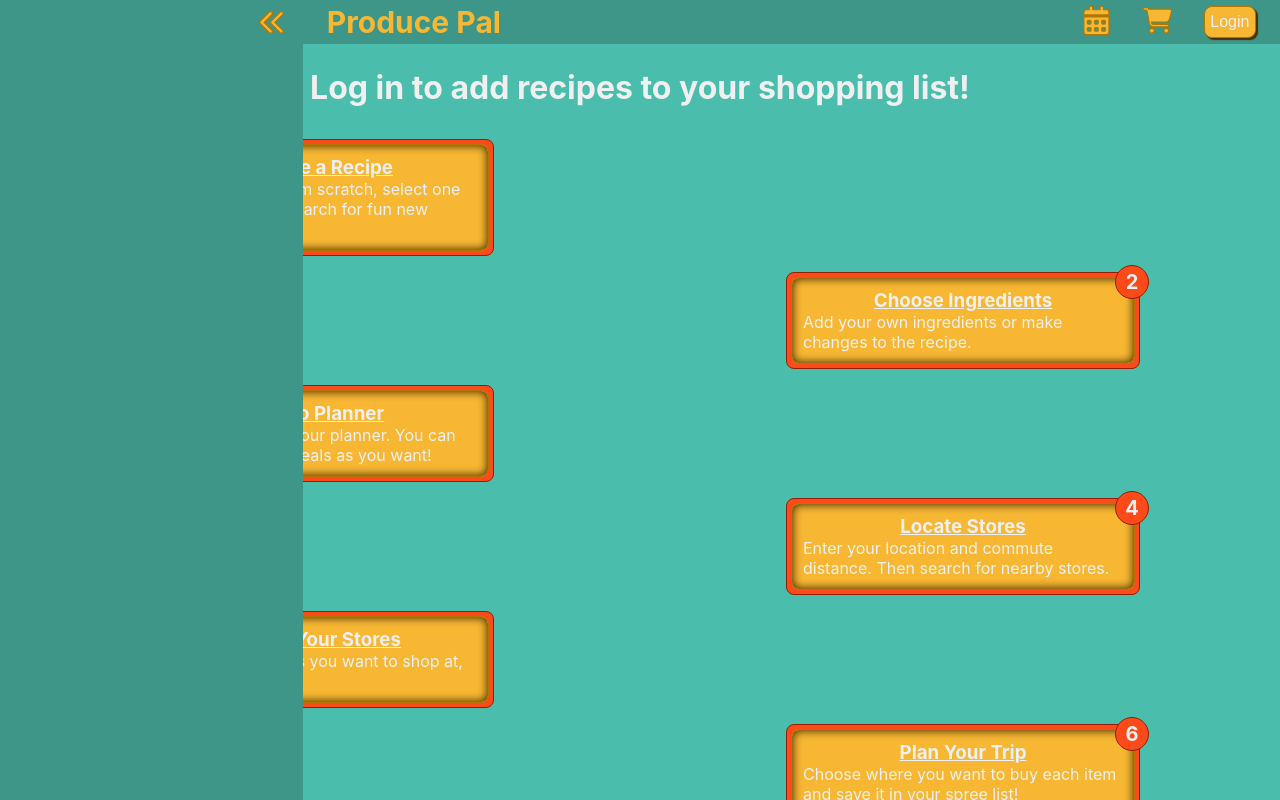
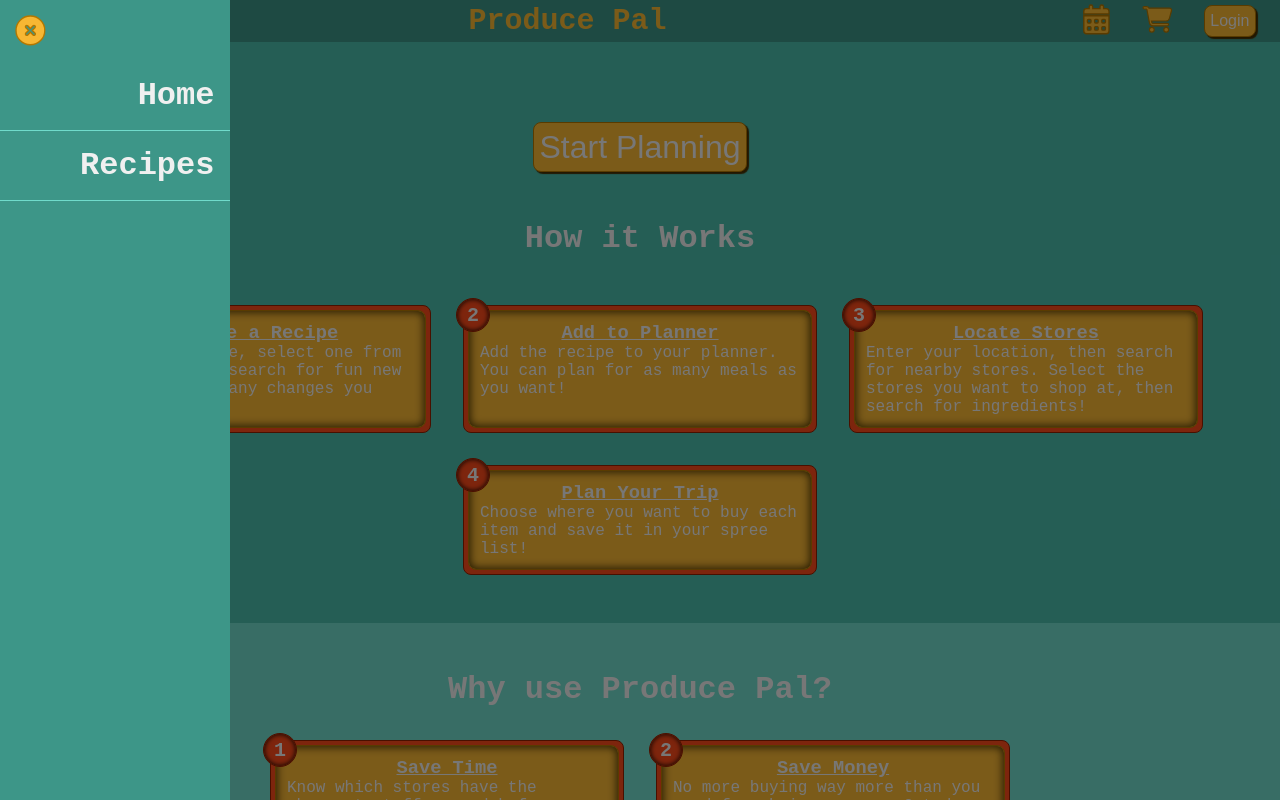
Before and after one commit to VartanKazar/produce-pal, a React (Create React App) app: page / in a window 1280 px wide. Both pictures are taken after a click on the icon 38 px from the left and 21 px from the top of the page. Shown: the top 800 px of the page. Built offline with nearby package versions, Linux system fonts and the light colour scheme.

Commit message:
Finalized navbar styling.  Made changes to indexed cards.  Changed home page steps.

```diff
--- a/package.json
+++ b/package.json
@@ -15,6 +15,7 @@
     "react": "^18.0.0",
     "react-dom": "^18.0.0",
     "react-redux": "^7.2.8",
+    "react-router-dom": "^6.3.0",
     "react-scripts": "5.0.0",
     "redux": "^4.1.2"
   },
--- a/src/App.css
+++ b/src/App.css
@@ -3,6 +3,7 @@
   2.  Page Classes
     2.1.  home-page
       2.1.1. steps-section
+    2.2.  recipes-page
   3.  Component Classes
     3.1.  indexed-card
     3.2.  navbar
@@ -19,6 +20,7 @@
 :root {
   --background-color-primary: #4ABDAC;
   --background-color-secondary: #3d9688;
+  --background-color-accent: #70dbcb;
   --highlight-color-gold: #F7B733;
   --highlight-color-gold-border: #b37700;
   --highlight-color-gold-shadow: #462f01;
@@ -34,7 +36,8 @@ html, body, #root {
   margin: 0px;
   font-size: clamp(85%, 2vw, 100%);
   background-color: var(--background-color-primary);
-  color: var(--text-color-light)
+  color: var(--text-color-light);
+  font-family: 'Courier New', Courier, monospace;
 }
 
 h1, h2, h3, h4, h5, h6 {
@@ -53,32 +56,48 @@ h1, h2, h3, h4, h5, h6 {
 /* 2.1. home-page */
 .home-page {
   display: flex;
+  gap: 3rem;
+  justify-content: center;
+  align-items: center;
+  box-sizing: border-box;
+  flex-direction: column;
+  width: 100%;
+  padding: 5rem 1.5rem;
+}
+
+/* 2.1.1 steps-section */
+.steps-section {
+  display: flex;
+  flex-direction: row;
+  flex-wrap: wrap;
+  justify-content: center;
+  align-content: flex-start;
+  box-sizing: border-box;
+  gap: 2rem;
+  width: 100%;
+}
+
+.promotional-section {
+  display: flex;
+  flex-direction: row;
+  flex-wrap: wrap;
+  box-sizing: border-box;
+  justify-content: center;
+  gap: 2rem;
+  width: calc(100% + 3rem);
+  padding: 3rem 1.5rem;
+  background-color: var(--background-color-accent);
+}
+
+/* 2.2. recipes-page */
+.recipes-page {
+  display: flex;
   gap: 2rem;
   justify-content: center;
   align-items: center;
   box-sizing: border-box;
   flex-direction: column;
   width: 100%;
-  padding: 1.5rem;
-}
-
-/* 2.1.1 steps-section */
-.steps-section {
-  display: flex;
-  flex-direction: column;
-  width: 100%;
-}
-
-.steps-section > div:nth-child(odd) {
-  align-self: flex-start;
-}
-
-.steps-section > div:nth-child(even) {
-  align-self: flex-end;
-}
-
-.steps-section > div:not(:last-child) {
-  margin-bottom: 1rem;
 }
 
 /* 3. Component Classes */
@@ -93,7 +112,7 @@ h1, h2, h3, h4, h5, h6 {
   border-radius: 0.5rem;
   counter-reset: indexed-card-counter;
   padding: 1rem;
-  z-index: 100;
+  z-index: 10;
 }
 
 .indexed-card::before {
@@ -120,20 +139,14 @@ h1, h2, h3, h4, h5, h6 {
   width: 2rem;
   height: 2rem;
   top: -0.5rem;
+  left: -0.5rem;
   border-radius: 2rem;
   border: 1px solid var(--highlight-color-red-border);
   background-color: var(--highlight-color-red);
-  z-index: 99;
+  z-index: 11;
   font-size: 1.25rem;
   font-weight: bold;
-}
-
-.indexed-card.odd::after {
-  left: -0.5rem;
-}
-
-.indexed-card.even::after {
-  left: calc(100% - 1.5rem);
+  box-shadow: inset 0 0 4px 1px var(--highlight-color-red-shadow);
 }
 
 /* 3.2. navbar */
@@ -143,7 +156,6 @@ h1, h2, h3, h4, h5, h6 {
   flex-direction: row;
   flex-wrap: wrap;
   box-sizing: border-box;
-  align-self: flex-end;
   justify-content: space-between;
   align-items: center;
   background-color: var(--background-color-secondary);
@@ -154,13 +166,71 @@ h1, h2, h3, h4, h5, h6 {
   transition: 0.5s;
 }
 
-.nav-bar.drawer-active {
-  width: calc(100% - 24ch);
+.nav-bar-title {
+  display: none;
+}
+
+.nav-bar-drawer-container {
+  visibility: hidden;
+  position: absolute;
+  top: 0;
+  left: 0;
+  z-index: -2;
+  background-color: rgba(0, 0, 0, 0.0);
+  width: 100%;
+  height: 100%;
   transition: 0.5s;
 }
 
-.nav-bar-title {
-  display: none;
+.nav-bar-drawer-container.active {
+  visibility: visible;
+  position: absolute;
+  top: 0;
+  left: 0;
+  z-index: 90;
+  background-color: rgba(0, 0, 0, 0.5);
+  width: 100%;
+  height: 100%;
+  overflow: hidden;
+  transition: 0.5s;
+}
+
+.nav-bar-drawer {
+  visibility: hidden;
+  display: flex;
+  box-sizing: border-box;
+  flex-direction: column;
+  justify-content: flex-start;
+  align-items: flex-end;
+  position: fixed;
+  top: 0;
+  left: 0;
+  width: 0;
+  height: 100%;
+  background-color: var(--background-color-secondary);
+  opacity: 0;
+  z-index: -3;
+  transition: 0.3s;
+}
+
+.nav-bar-drawer.active {
+  visibility: visible;
+  opacity: 1;
+  width: 24ch;
+  z-index: 99;
+  transition: 0.3s;
+}
+
+
+
+.nav-bar-user-section {
+  display: flex;
+  flex-direction: row;
+  flex-wrap: wrap;
+  justify-content: center;
+  align-items: center;
+  gap: 1rem;
+  transition: 0.25s;
 }
 
 .nav-icon-default {
@@ -216,42 +286,29 @@ h1, h2, h3, h4, h5, h6 {
 
 .nav-icon-default.drawer-collapse-icon {
   justify-self: flex-end;
-  align-self: flex-end;
+  align-self: flex-start;
+  margin: 1rem;
 }
 
-.nav-bar-user-section {
-  display: flex;
-  flex-direction: row;
-  flex-wrap: wrap;
-  justify-content: center;
-  align-items: center;
-  gap: 1rem;
+#nav-bar-link {
+  cursor: pointer;
+  width: 100%;
+  background-color: var(--background-color-secondary);
+  border-bottom: 1px solid var(--background-color-accent);
+  text-align: end;
+  padding: 1rem 1rem;
+  font-size: 2rem;
+  font-weight: bold;
+  transition: 0.25s;
+  text-decoration: none;
+  color: var(--text-color-light)
+}
+
+#nav-bar-link:hover {
+  background-color: var(--background-color-primary);
+  border-bottom: 1px solid var(--highlight-color-gold);
   transition: 0.25s;
 }
-
-.nav-bar-drawer {
-  display: flex;
-  box-sizing: border-box;
-  flex-direction: column;
-  justify-content: flex-start;
-  align-items: flex-start;
-  position: fixed;
-  top: 0;
-  left: 0;
-  width: 0;
-  height: 100vmax;
-  padding: 0 0;
-  background-color: var(--background-color-secondary);
-  z-index: 999;
-  transition: 0.5s;
-}
-
-.nav-bar-drawer.active {
-  width: 24ch;
-  padding: 0.5rem 1rem;
-  transition: 0.5s;
-}
-
 
 /* 4. Html Overrides */
 
@@ -298,19 +355,12 @@ button:hover:after {
 }
 
 /* 5.  Font Awesome overrides */
-.fa-cart-shopping, .fa-calendar-days, .fa-angles-right, .fa-angles-left {
+.fa-cart-shopping, .fa-calendar-days, .fa-bars, .fa-circle-xmark {
   stroke: var(--highlight-color-gold-border);
   stroke-width: 1.5rem;
 }
 
 /* 6.  Media Queries */
-
-@media only screen and (min-width: 1024px) {
-  .steps-section {
-    align-self: center;
-    width: calc(1024px - 1.5rem);
-  }
-}
 
 @media only screen and (min-width: 600px) {
   .nav-bar {
--- a/src/App.js
+++ b/src/App.js
@@ -1,16 +1,24 @@
 import React from 'react';
-import logo from './logo.svg';
 import { Counter } from './features/counter/Counter';
 import './App.css';
+import { BrowserRouter, Routes, Route } from 'react-router-dom';
 
 import NavBar from './components/NavBar';
 import Home from './pages/Home';
+import Recipes from './pages/Recipes';
 
 function App() {
   return (
     <div className="App">
       <NavBar/>
-      <Home/>
+      <div id="Page">
+        <BrowserRouter>
+          <Routes>
+            <Route path="/recipes" element={<Recipes/>}/>
+            <Route path="/" element={<Home/>}/>
+          </Routes>
+        </BrowserRouter>
+      </div>
     </div>
   );
 }
--- a/src/components/IndexedCard.js
+++ b/src/components/IndexedCard.js
@@ -4,7 +4,7 @@ const IndexedCard = ({index, title, description}) => {
 
     return (
         <div
-        className={`indexed-card ${(index % 2 === 0) ? "even" : "odd"}`}
+        className="indexed-card"
         id={`index-card-${index}`}
         key={`index-card-${index}`}
         index={`${index}`}
--- a/src/components/NavBar.js
+++ b/src/components/NavBar.js
@@ -1,6 +1,7 @@
 import React, { useState, useEffect } from 'react';
 import { FontAwesomeIcon } from '@fortawesome/react-fontawesome';
-import { faCartShopping, faCalendarAlt, faAnglesLeft, faAnglesRight } from "@fortawesome/free-solid-svg-icons"
+import { faCartShopping, faCalendarAlt, faCircleXmark, faBars } from "@fortawesome/free-solid-svg-icons"
+import { Link } from 'react-router-dom';
 
 const NavBar = () => {
 
@@ -12,17 +13,23 @@ const NavBar = () => {
     const [drawer, setDrawer] = useState(0)
 
     const handleDrawerClick = () => {
-        if(drawer === 0)
+        if(drawer === 0){
             setDrawer(1)
+            // var root = document.getElementById("Page")
+            // root.style.filter = "blur(5px) brightness(0.25)"
+            // root.style.pointerEvents = "none"
+
+        }
 
         else setDrawer(0)
     }
 
     return (
-        <div className={`nav-bar ${drawer === 1 ? "drawer-active" : ""}`} id="nav-bar-container">
-            {drawer === 0 &&
-            <FontAwesomeIcon icon={faAnglesRight} className="nav-icon-default" onClick={() => handleDrawerClick()}/>
-            }
+        <React.Fragment>
+
+            <div className="nav-bar">
+
+                <FontAwesomeIcon icon={faBars} className="nav-icon-default" onClick={() => handleDrawerClick()}/>
 
                 <h2 className='nav-bar-title'>Produce Pal</h2>
 
@@ -38,16 +45,22 @@ const NavBar = () => {
                     <button>Login</button>
                 </div>
 
-                <div className={`nav-bar-drawer ${drawer === 1 ? "active" : ""}`}>
-                    {drawer === 1 &&
+
+            </div>
+
+            <aside className={`nav-bar-drawer-container ${drawer === 1 ? "active" : ""}`}/>
+
+            <aside className={`nav-bar-drawer ${drawer === 1 ? "active" : ""}`}>
+
                 <FontAwesomeIcon
-                        icon={faAnglesLeft}
+                icon={faCircleXmark}
                 className="nav-icon-default drawer-collapse-icon"
                 onClick={() => handleDrawerClick()}/>
-                    }
-                </div>
 
-        </div>
+                <a id="nav-bar-link" href="/">Home</a>
+                <a id="nav-bar-link" href="/recipes">Recipes</a>
+            </aside>
+        </React.Fragment>
     )
 }
 
--- a/src/pages/Home.js
+++ b/src/pages/Home.js
@@ -1,50 +1,67 @@
 import React, { useState, useEffect } from 'react';
 import IndexedCard from '../components/IndexedCard';
+import { useNavigate } from 'react-router-dom';
 
 const Home = () => {
 
+    const navigate = useNavigate()
+
     return (
         <div className='home-page'>
-            <h1>Log in to add recipes to your shopping list!</h1>
+
+            <button
+            onClick={() => navigate("/recipes")}
+            style = {{
+                fontSize: "2rem"
+            }}
+            >
+                Start Planning
+            </button>
+
+            <h1>How it Works</h1>
 
             <div className='steps-section'>
                 <IndexedCard
                 index={1}
                 title="Choose a Recipe"
-                description="Create a recipe from scratch, select one from your list, or search for fun new recipes!"
+                description="Create a recipe, select one from your list, or search for fun new recipes!  Make any changes you want."
                 />
-
 
                 <IndexedCard
                 index={2}
-                title="Choose Ingredients"
-                description="Add your own ingredients or make changes to the recipe."
-                />
-
-                <IndexedCard
-                index={3}
                 title="Add to Planner"
                 description="Add the recipe to your planner.  You can plan for as many meals as you want!"
                 />
 
                 <IndexedCard
-                index={4}
+                index={3}
                 title="Locate Stores"
-                description="Enter your location and commute distance.  Then search for nearby stores."
+                description="Enter your location, then search for nearby stores.  Select the stores you want to shop at, then search for ingredients!"
                 />
 
                 <IndexedCard
-                index={5}
-                title="Select Your Stores"
-                description="Select all the stores you want to shop at, then hit search!"
-                />
-
-                <IndexedCard
-                index={6}
+                index={4}
                 title="Plan Your Trip"
                 description="Choose where you want to buy each item and save it in your spree list!"
                 />
             </div>
+
+
+            <div className='promotional-section'>
+                <h1 style = {{width: "100%", textAlign: "center"}}>Why use Produce Pal?</h1>
+                <IndexedCard
+                index={1}
+                title="Save Time"
+                description="Know which stores have the cheapest stuff around before you leave.  No more hopping from one store to another to find the cheapest ice cream!"
+                />
+
+                <IndexedCard
+                index={2}
+                title="Save Money"
+                description="No more buying way more than you need from being unsure.  Cut down food waste with meal planning!"
+                />
+            </div>
+
         </div>
     )
 }
--- a/src/pages/Recipes.js
+++ b/src/pages/Recipes.js
@@ -3,7 +3,7 @@ import React, { useState, useEffect } from 'react';
 const Recipes = () => {
 
     return (
-        <div>
+        <div className='recipes-page'>
             RECIPES
         </div>
     )
```
Also changed, not shown: 1 other file (tests, documents, lock files or other folders). Lines whose indentation alone changed are shown as unchanged.
